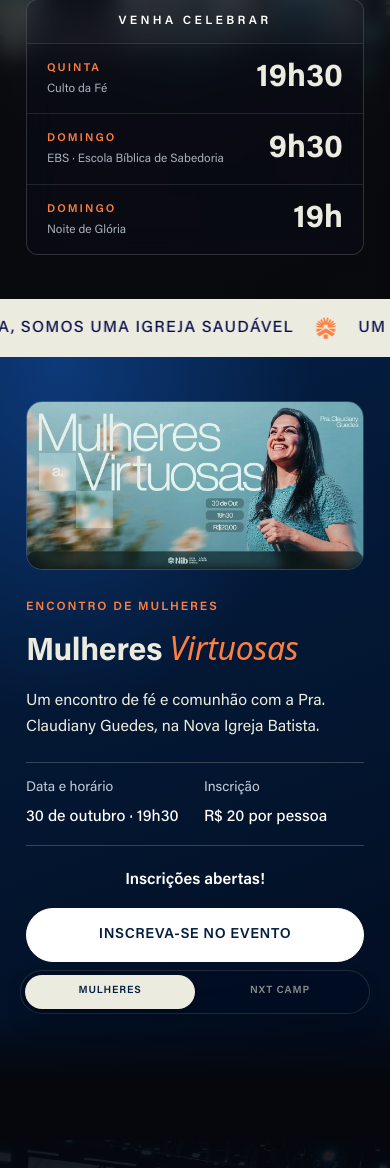
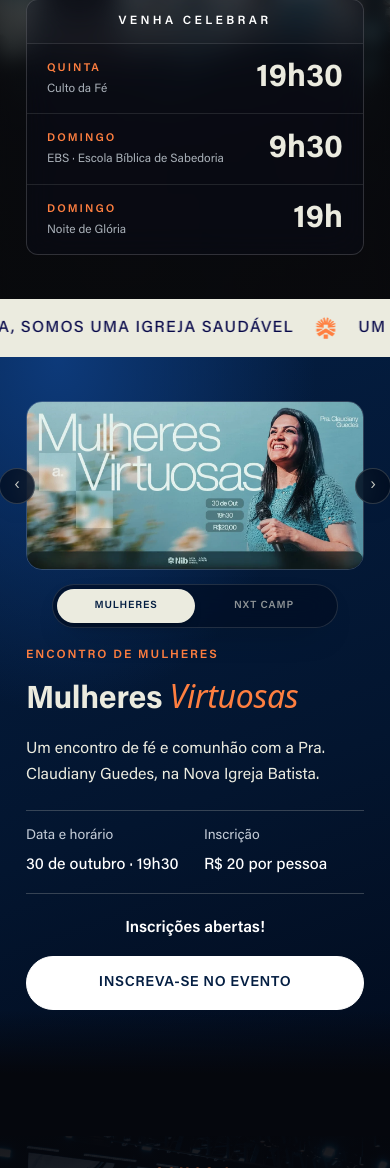
Before and after one commit to hiltonferreira/novaigrejabatista, a PHP site: page / in a window 390 px wide; the page is wider, and only the part inside the window is pictured. Shown: the part 878-2046 px from the top of that part. Run offline with PHP 8.4, Linux system fonts and the light colour scheme.

Commit message:
Reposition carousel tabs below banner and arrows at banner sides

```diff
--- a/assets/secao-eventos-carousel-v1.css
+++ b/assets/secao-eventos-carousel-v1.css
@@ -1,8 +1,8 @@
 @import url('secao-mulheres-v199.css');
 
 /* ==========================================================
-   Eventos em destaque · carrossel preview v2
-   Navegação editorial/minimalista, integrada à seção.
+   Eventos em destaque · carrossel preview v3
+   Abas abaixo do banner + setas nas laterais da arte.
    ========================================================== */
 #mulheres-virtuosas.event-carousel-section{overflow:hidden}
 #mulheres-virtuosas .event-carousel-viewport{display:grid;position:relative}
@@ -10,63 +10,78 @@
 #mulheres-virtuosas .event-slide.is-active{opacity:1;visibility:visible;pointer-events:auto;transform:translateX(0);z-index:2}
 #mulheres-virtuosas .event-slide.is-leaving{opacity:0;visibility:visible;transform:translateX(-28px);z-index:1}
 
-/* ---------- nova proposta de navegação ---------- */
+/* ---------- navegação: banner como referência visual ---------- */
 #mulheres-virtuosas .event-carousel-controls{
   position:absolute;
   z-index:8;
-  left:50%;
-  bottom:28px;
+  inset:0;
   width:min(var(--wrap),100%);
-  transform:translateX(-50%);
+  margin:0 auto;
   padding:0 26px;
-  display:flex;
-  align-items:center;
-  justify-content:flex-end;
-  gap:8px;
   pointer-events:none;
 }
 #mulheres-virtuosas .event-carousel-btn,
 #mulheres-virtuosas .event-carousel-dot{pointer-events:auto;appearance:none;-webkit-appearance:none;border:0;cursor:pointer;font:inherit}
 
-/* Setas deixam de ser círculos grandes e viram controles discretos */
+/* Setas ficam nas duas laterais do banner, verticalmente centralizadas. */
 #mulheres-virtuosas .event-carousel-btn{
-  width:34px;
-  height:34px;
+  position:absolute;
+  top:calc(72px + min(12vw,149px));
+  width:38px;
+  height:38px;
   display:grid;
   place-items:center;
-  background:transparent;
-  color:rgba(235,235,223,.72);
   border-radius:999px;
-  font-size:1.12rem;
+  background:rgba(2,12,30,.68);
+  color:rgba(235,235,223,.86);
+  border:1px solid rgba(235,235,223,.18);
+  backdrop-filter:blur(12px);
+  -webkit-backdrop-filter:blur(12px);
+  box-shadow:0 12px 28px -16px rgba(0,0,0,.9);
+  font-size:1.16rem;
   line-height:1;
-  transition:color .2s ease,background .2s ease,transform .2s ease;
+  transform:translate(-50%,-50%);
+  transition:background .2s ease,border-color .2s ease,color .2s ease,transform .2s ease;
 }
+#mulheres-virtuosas .event-carousel-btn[data-event-prev]{left:10px}
+#mulheres-virtuosas .event-carousel-btn[data-event-next]{left:calc(52.83% - 14px)}
 #mulheres-virtuosas .event-carousel-btn:hover,
-#mulheres-virtuosas .event-carousel-btn:focus-visible{background:rgba(235,235,223,.08);color:#fff;transform:translateY(-1px);outline:none}
+#mulheres-virtuosas .event-carousel-btn:focus-visible{
+  background:var(--marfim);
+  border-color:var(--marfim);
+  color:#041e42;
+  transform:translate(-50%,-50%) scale(1.05);
+  outline:none;
+}
 
-/* O seletor central passa a funcionar como duas abas editoriais */
+/* Abas ficam centralizadas exatamente abaixo da coluna do banner. */
 #mulheres-virtuosas .event-carousel-dots{
+  position:absolute;
+  top:calc(90px + min(24vw,299px));
+  left:calc(26.415% - 2.5px);
+  transform:translateX(-50%);
   display:grid;
   grid-template-columns:1fr 1fr;
   align-items:center;
   gap:0;
-  min-width:260px;
+  width:270px;
+  max-width:calc(52.83% - 30px);
   padding:4px;
   border-radius:999px;
-  background:rgba(2,12,30,.48);
-  border:1px solid rgba(235,235,223,.13);
+  background:rgba(2,12,30,.62);
+  border:1px solid rgba(235,235,223,.14);
   backdrop-filter:blur(14px) saturate(1.15);
   -webkit-backdrop-filter:blur(14px) saturate(1.15);
-  box-shadow:0 12px 30px -18px rgba(0,0,0,.85);
+  box-shadow:0 14px 34px -20px rgba(0,0,0,.95);
 }
 #mulheres-virtuosas .event-carousel-dot{
   position:relative;
   width:auto;
-  height:32px;
+  height:34px;
   padding:0 14px;
   border-radius:999px;
   background:transparent;
-  color:rgba(235,235,223,.58);
+  color:rgba(235,235,223,.6);
   font-family:var(--acumin);
   font-size:.67rem;
   font-weight:600;
@@ -77,11 +92,7 @@
 #mulheres-virtuosas .event-carousel-dot::before{display:block;white-space:nowrap}
 #mulheres-virtuosas .event-carousel-dot:nth-child(1)::before{content:'Mulheres'}
 #mulheres-virtuosas .event-carousel-dot:nth-child(2)::before{content:'NXT Camp'}
-#mulheres-virtuosas .event-carousel-dot.is-active{
-  background:var(--marfim);
-  color:#041e42;
-  box-shadow:0 5px 14px -9px rgba(0,0,0,.9);
-}
+#mulheres-virtuosas .event-carousel-dot.is-active{background:var(--marfim);color:#041e42;box-shadow:0 5px 14px -9px rgba(0,0,0,.9)}
 #mulheres-virtuosas .event-carousel-dot:focus-visible{outline:2px solid var(--laranja);outline-offset:3px}
 
 /* ---------- arte NXT CAMP ---------- */
@@ -109,18 +120,27 @@
 }
 
 @media(max-width:820px){
-  #mulheres-virtuosas .event-carousel-controls{
-    position:relative;
-    left:auto;
-    bottom:auto;
-    width:100%;
-    transform:none;
-    padding:10px 26px 0;
-    margin-top:-2px;
-    justify-content:center;
+  /* Abre espaço entre banner e texto para o seletor. */
+  #mulheres-virtuosas .mv-event-grid{gap:76px}
+  #mulheres-virtuosas .event-carousel-controls{width:100%;padding:0 26px;margin:0}
+  #mulheres-virtuosas .event-carousel-btn{
+    top:calc(31px + 25.02vw);
+    width:36px;
+    height:36px;
+    font-size:1.05rem;
+    background:rgba(2,12,30,.76);
   }
-  #mulheres-virtuosas .event-carousel-btn{display:none}
-  #mulheres-virtuosas .event-carousel-dots{min-width:0;width:min(100%,310px)}
+  #mulheres-virtuosas .event-carousel-btn[data-event-prev]{left:17px}
+  #mulheres-virtuosas .event-carousel-btn[data-event-next]{left:auto;right:-19px;transform:translate(-50%,-50%)}
+  #mulheres-virtuosas .event-carousel-btn[data-event-next]:hover,
+  #mulheres-virtuosas .event-carousel-btn[data-event-next]:focus-visible{transform:translate(-50%,-50%) scale(1.05)}
+  #mulheres-virtuosas .event-carousel-dots{
+    top:calc(32px + 50.04vw);
+    left:50%;
+    width:min(78vw,300px);
+    max-width:none;
+    transform:translateX(-50%);
+  }
   #mulheres-virtuosas .event-carousel-dot{height:34px;font-size:.65rem;padding:0 10px}
   #mulheres-virtuosas .nxt-art-date{font-size:clamp(2.7rem,13vw,4.5rem)}
   #mulheres-virtuosas .nxt-art-month{font-size:clamp(1.45rem,6.5vw,2.2rem)}
@@ -129,8 +149,7 @@
 @media(max-width:520px){
   #mulheres-virtuosas .event-slide{transform:translateX(18px)}
   #mulheres-virtuosas .event-slide.is-leaving{transform:translateX(-18px)}
-  #mulheres-virtuosas .event-carousel-controls{padding-left:20px;padding-right:20px}
-  #mulheres-virtuosas .event-carousel-dots{width:100%}
+  #mulheres-virtuosas .event-carousel-dots{width:min(82vw,286px)}
   #mulheres-virtuosas .nxt-art-tag.tag-palavra{right:24%;top:16%}
   #mulheres-virtuosas .nxt-art-tag.tag-worship{right:5%;top:35%}
   #mulheres-virtuosas .nxt-art-tag.tag-gincanas{right:21%;top:55%}
```
